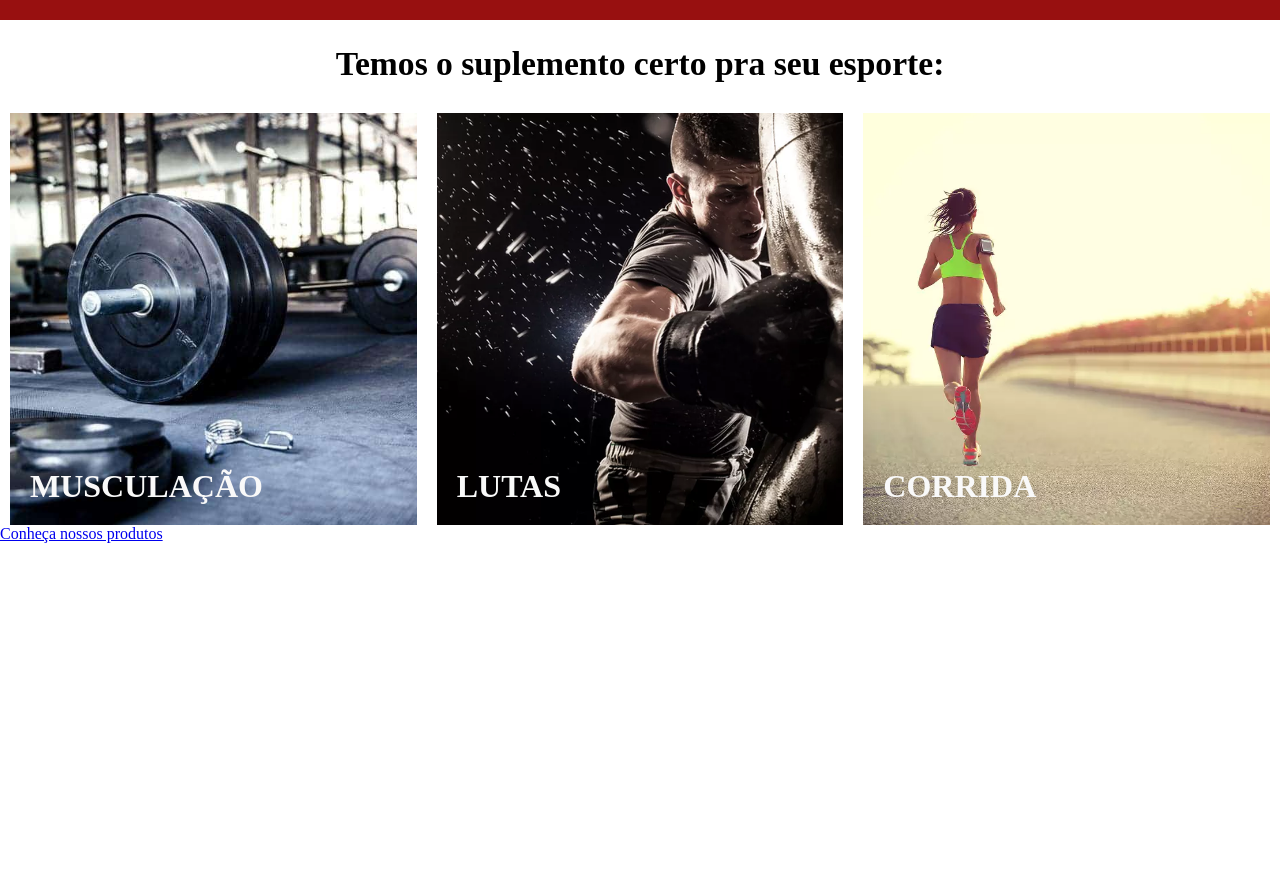
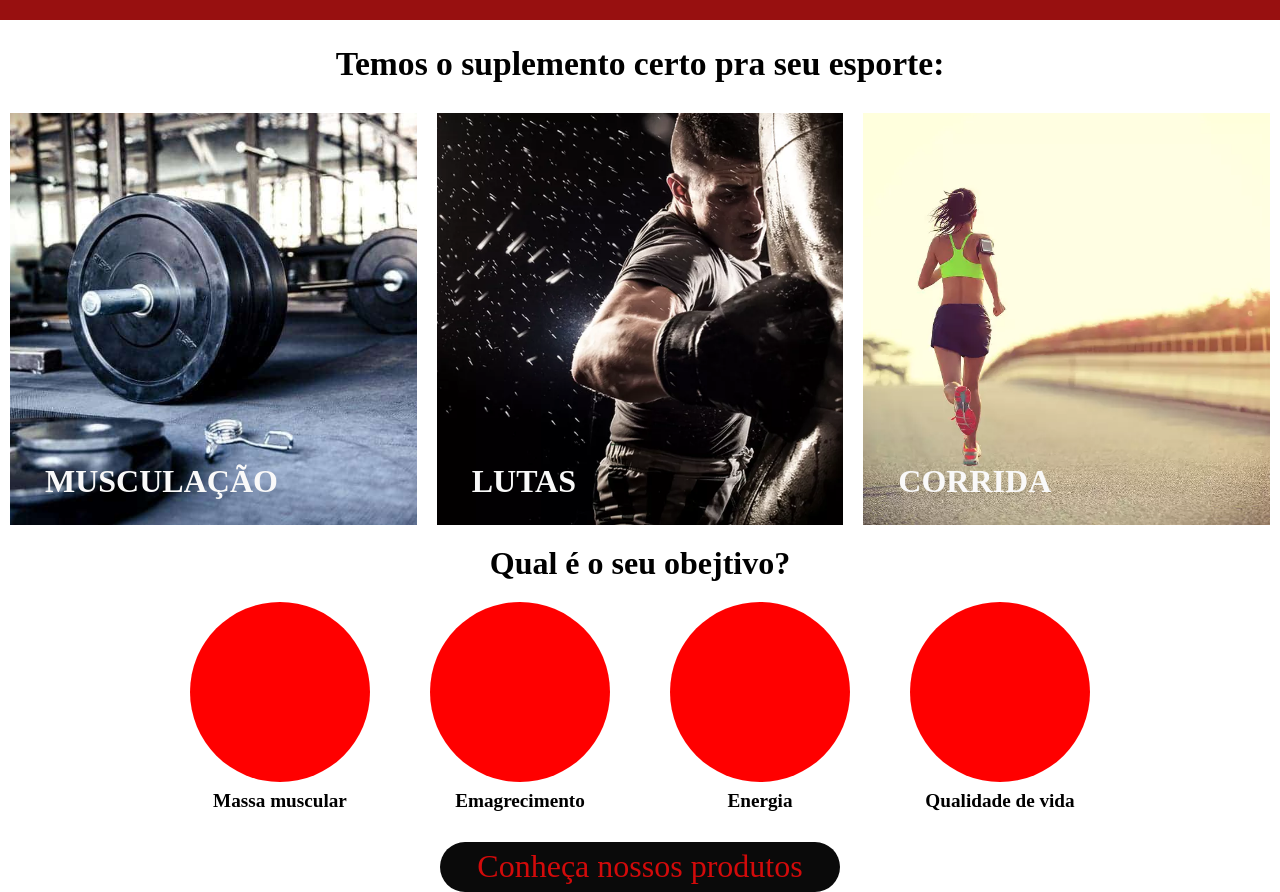
Before and after one commit to GabrielHCustodio/Loja-suplementos, a Vue app: page / in a window 1280 px wide. Shown: the part 110-1002 px from the top of the page. Before the commit the page ends 800 px from the top, so only its background shows below. Built offline with nearby package versions, Linux system fonts and the light colour scheme.

Commit message:
Finished the stylization of the Cards component, created the Goals and structuring component, and stylized the router-link access to the products.

```diff
--- a/src/App.vue
+++ b/src/App.vue
@@ -18,7 +18,6 @@ export default {
 .center {
   display: flex;
   align-items: center;
-  justify-content: center;
   flex-direction: column;
 }
 </style>
--- a/src/components/componentsHome/Header.vue
+++ b/src/components/componentsCommon/Header.vue
@@ -12,19 +12,19 @@
       <div class="container-icons">
         <div class="icon-user">
           <router-link to="/user" class="link">
-            <img src="@/assets/icons/icon-user.png" alt="" id="user" />
+            <img src="@/assets/icons/icon-user.png" alt="icon-user" id="user" />
             <p id="msg-user">Bem-vindo, faça seu login ou cadastre-se</p>
           </router-link>
         </div>
         <div class="icon-talk">
           <router-link to="/talk" class="link">
-            <img src="@/assets/icons/icon-talk.png" alt="" id="talk" />
+            <img src="@/assets/icons/icon-talk.png" alt="icon-talk" id="talk" />
             <p id="msg-talk">Fale Conosco, clique aqui</p>
           </router-link>
         </div>
         <div class="icon-shopping">
           <router-link to="/shopping" class="link">
-            <img src="@/assets/icons/icon-shopping.svg" alt="" id="shopping" />
+            <img src="@/assets/icons/icon-shopping.svg" alt="icon-shopping" id="shopping" />
             <p id="msg-shopping">Meu carrinho</p>
           </router-link>
         </div>
--- a/src/components/componentsHome/Cards.vue
+++ b/src/components/componentsHome/Cards.vue
@@ -4,21 +4,27 @@
 
     <div class="cards">
       <div class="container-card">
+        <router-link to="/products/muscle">
           <div class="card-bg muscle">
             <p class="name-act">MUSCULAÇÃO</p>
           </div>
+        </router-link>
       </div>
 
       <div class="container-card">
+        <router-link to="/products/fight">
           <div class="card-bg fight">
             <p class="name-act">LUTAS</p>
           </div>
+        </router-link>
       </div>
 
       <div class="container-card">
+        <router-link to="/products/race">
           <div class="card-bg race">
             <p class="name-act">CORRIDA</p>
           </div>
+        </router-link>
       </div>
     </div>
   </div>
@@ -56,6 +62,12 @@ export default {
   margin-right: 10px;
   width: 100%;
   max-width: 475px;
+  overflow: hidden;
+}
+
+.center .cards .container-card a {
+  outline: none;
+  text-decoration: none;
 }
 
 .center .cards .container-card .card-bg {
@@ -64,26 +76,33 @@ export default {
   cursor: pointer;
 }
 
-.muscle {
+.center .cards .container-card .muscle {
   background-image: url("@/assets/bg-card/muscle.jpg");
 }
 
-.fight {
+.center .cards .container-card .fight {
   background-image: url("@/assets/bg-card/fight.webp");
 }
 
-.race {
+.center .cards .container-card .race {
   background-image: url("@/assets/bg-card/race.webp");
 }
 
-.muscle,
-.fight,
-.race {
+.center .cards .container-card .muscle,
+.center .cards .container-card .fight,
+.center .cards .container-card .race {
   background-size: cover;
   background-repeat: no-repeat;
   background-position: center;
-  width: 100%;
-  height: 100%;
+  max-width: 100%;
+  transition: all 0.3s;
+}
+
+.center .cards .container-card:hover .muscle,
+.center .cards .container-card:hover .fight,
+.center .cards .container-card:hover .race {
+  transform: scale(1.1);
+  max-width: 100%;
 }
 
 .center .cards .container-card .card-bg .name-act {
@@ -92,10 +111,9 @@ export default {
   justify-content: flex-start;
   width: 100%;
   height: 100%;
-  padding: 0 0 20px 20px;
+  padding: 0 0 25px 35px;
   font-size: 2rem;
   font-weight: bolder;
   color: #f9f9f9;
 }
-
 </style>
--- /dev/null
+++ b/src/components/componentsHome/Goals.vue
@@ -0,0 +1,65 @@
+<template>
+  <div class="center">
+    <h1 id="msg">Qual é o seu obejtivo?</h1>
+
+    <div class="container-goals">
+      <div class="container-goal">
+        <div class="goal"></div>
+        <p>Massa muscular</p>
+      </div>
+      <div class="container-goal">
+        <div class="goal"></div>
+        <p>Emagrecimento</p>
+      </div>
+      <div class="container-goal">
+        <div class="goal"></div>
+        <p>Energia</p>
+      </div>
+      <div class="container-goal">
+        <div class="goal"></div>
+        <p>Qualidade de vida</p>
+      </div>
+    </div>
+  </div>
+</template>
+
+<script>
+export default {
+  name: "Goals",
+};
+</script>
+
+<style scoped>
+#msg {
+  margin-top: 20px;
+}
+
+.container-goals {
+  display: flex;
+  align-items: center;
+  margin-top: 20px;
+}
+
+.container-goal {
+  display: flex;
+  flex-direction: column;
+  align-items: center;
+  justify-content: center;
+  margin-left: 30px;
+  margin-right: 30px;
+}
+
+.container-goal .goal {
+  width: 180px;
+  height: 180px;
+  border-radius: 50%;
+  background: red;
+}
+
+.container-goal p {
+  margin-top: 8px;
+  font-size: 1.2rem;
+  font-weight: bolder;
+}
+
+</style>
--- a/src/router/index.js
+++ b/src/router/index.js
@@ -11,7 +11,33 @@ const routes = [
   {
     path: '/products',
     name: 'products',
-    component: Products
+    component: Products,
+    children: [
+      {
+        path: '/products/muscle',
+        name: 'muscle'
+      },
+      {
+        path: '/products/fight',
+        name: 'fight'
+      },
+      {
+        path: '/products/race',
+        name: 'race'
+      }
+    ]
+  },
+  {
+    path: '/user',
+    name: 'user'
+  },
+  {
+    path: '/talk',
+    name: 'talk'
+  },
+  {
+    path: '/shopping',
+    name: 'shopping'
   }
 ]
 
--- a/src/views/Home.vue
+++ b/src/views/Home.vue
@@ -1,20 +1,45 @@
 <template>
-  <div>
+  <div class="center">
     <Header />
     <Cards />
-    <router-link to="/products">Conheça nossos produtos</router-link>
+    <Goals />
+    <router-link to="/products" id="products">Conheça nossos produtos</router-link>
   </div>
 </template>
 
 <script>
 import Cards from "@/components/componentsHome/Cards.vue";
-import Header from "@/components/componentsHome/Header.vue";
+import Goals from "@/components/componentsHome/Goals.vue"
+import Header from "@/components/componentsCommon/Header.vue"
 
 export default {
   name: "Home",
   components: {
     Cards,
+    Goals,
     Header,
   },
 };
 </script>
+
+<style scoped>
+#products {
+  width: 400px;
+  height: 50px;
+  text-align: center;
+  padding-top: 6px;
+  margin-top: 30px;
+  font-size: 2rem;
+  text-decoration: none;
+  background-color: #0a0a0a;
+  color: #d20a0a;
+  border: none;
+  border-radius: 40px;
+}
+
+#products:hover {
+  transition: all 0.7s;
+  color: #0a0a0a;
+  background: #d20a0a;
+}
+</style>
--- a/src/views/Products.vue
+++ b/src/views/Products.vue
@@ -1,14 +1,22 @@
 <template>
-    <div>
-        <h1>PRODUTOS</h1>
-        <p>Está pagina mostrará nossos produtos e se preciso trará informações mais precisas(como usar, descrição e relacionados)</p>
+  <div>
+    <Header />
+    <h1>PRODUTOS</h1>
+    <p>
+      Está pagina mostrará nossos produtos e se preciso trará informações mais
+      precisas(como usar, descrição e relacionados)
+    </p>
 
-        <router-link to="/">Voltar</router-link>
-    </div>
+    <router-link to="/">Voltar</router-link>
+  </div>
 </template>
 
 <script>
+import Header from "@/components/componentsCommon/Header.vue"
 export default {
-    name: 'Products'
-}
+  name: "Products",
+  components: {
+    Header
+  },
+};
 </script>
```
Lines whose indentation alone changed are shown as unchanged.
